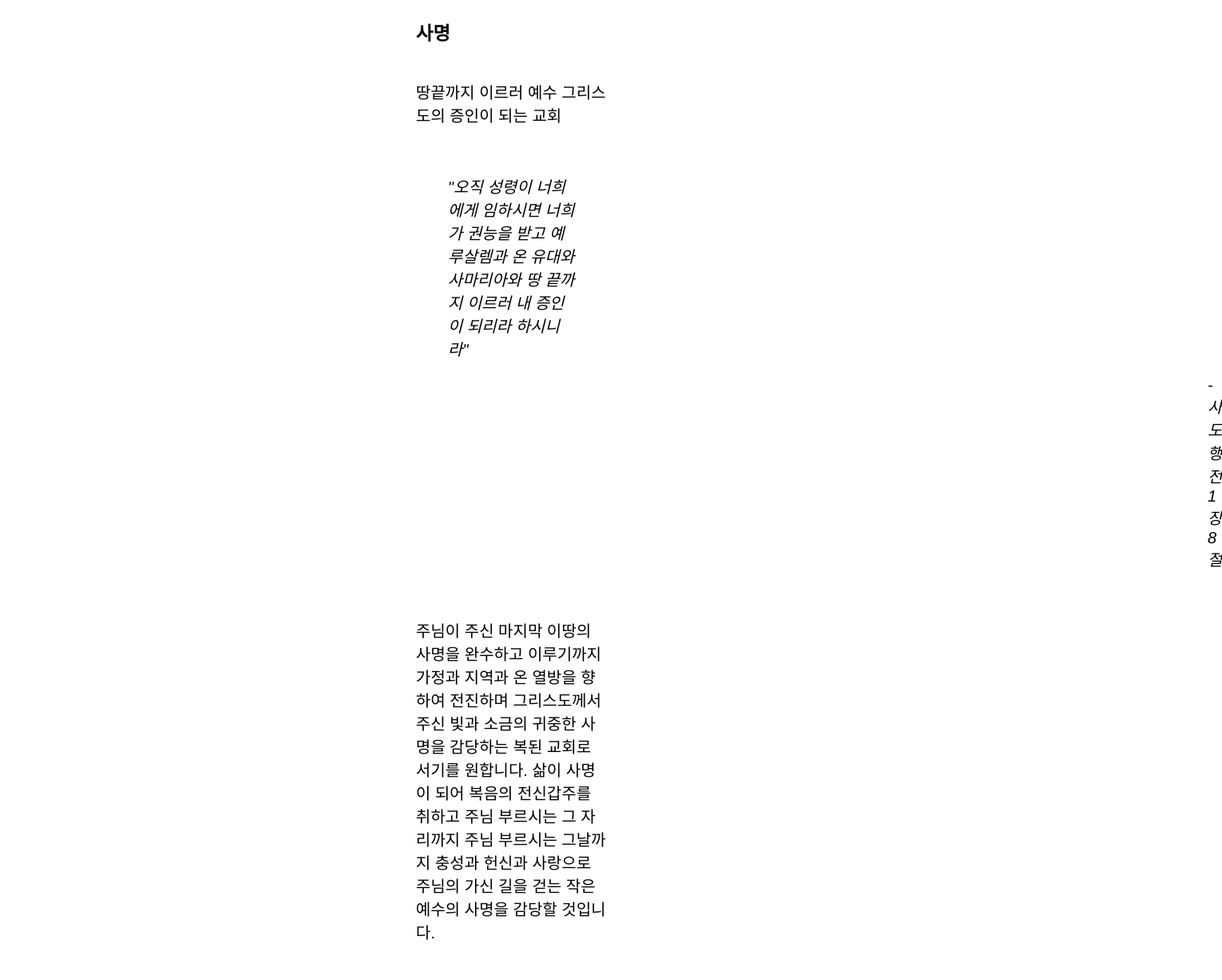
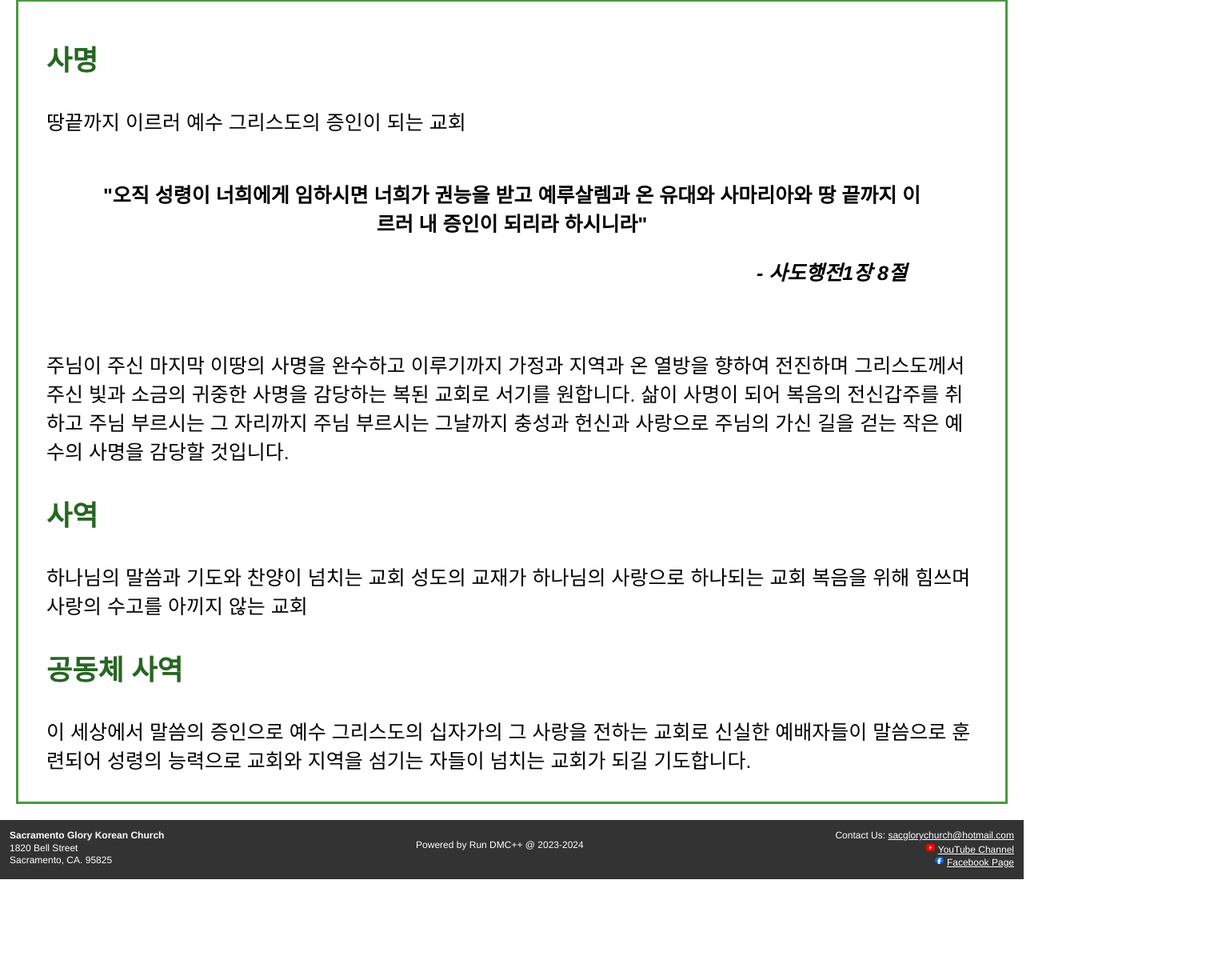
Before and after one commit to AndrewT-CSUS/RunDMCPP_SeniorProject, a React (Create React App) app in the folder Frontend/: page /aboutUs in a window 1280 px wide. Shown: the part 178-1403 px from the top of the page at 80% size, 1528 px wide, since content can reach past the window. After the commit the page ends 1277 px from the top, so only its background shows below. Built offline with nearby package versions, Linux system fonts and the light colour scheme; no server answers.

Commit message:
DT-152 - CSS template for About Us

```diff
--- /dev/null
+++ b/Frontend/src/components/aboutUs.css
@@ -0,0 +1,24 @@
+.aboutUs_body {
+    display: 'flex';
+    flex-direction: column;
+    align-items: center;
+    justify-content: center;
+    font-size: 25px;
+    padding: 10px;
+    border-style: solid;
+    border-color: #499a41;
+}
+
+.aboutUs_sections {
+    padding: 0 25px 0 25px;
+}
+
+.aboutUs_titles {
+    font-size: 35px;
+    color: #276622;
+}
+
+.aboutUs_quote_border {
+    text-align: center;
+    padding: 30px;
+}
--- a/Frontend/src/components/aboutUs.jsx
+++ b/Frontend/src/components/aboutUs.jsx
@@ -1,53 +1,42 @@
 import React from 'react';
+import './aboutUs.css';
 
 function AboutUs() {
-
-  const container = {
-    display: 'flex',
-    flexDirection: 'column',
-    alignContent: 'left',
-    justifyContent: 'space-evenly',
-    marginLeft: 500,
-    marginRight: 500,
-    fontSize: 20,
-  };
-
-  const section = {
-    marginBottom: 10,
-    alignItems: 'left'
-  };
-
   return (
     <main>
-      <div className='container' style={container}>
-            <h3 className='Dusty Statement title'>사명</h3>
+      <div className='aboutUs_body'>
+        <section className='aboutUs_sections'>
+          <h3 className='aboutUs_titles'>사명</h3>
           <p>땅끝까지 이르러 예수 그리스도의 증인이 되는 교회</p>
-
           <p>
-                <blockquote>
-                <i>
+              <blockquote className='aboutUs_quote_border'>
+              <b>
                 "오직 성령이 너희에게 임하시면 너희가 권능을 받고 예루살렘과
                 온 유대와 사마리아와 땅 끝까지 이르러 내 증인이 되리라 하시니라" {"\n"}
-                </i>
-                    <p style={{marginLeft: 950}}><i>- 사도행전1장 8절</i></p>
+                  <p style={{marginLeft: 800}}><i>- 사도행전1장 8절</i></p>
+              </b>
               </blockquote>
           </p>
+          <p>
+              주님이 주신 마지막 이땅의 사명을 완수하고 이루기까지 가정과 지역과 온 열방을 향하여 전진하며 그리스도께서 주신
+              빛과 소금의 귀중한 사명을 감당하는 복된 교회로 서기를 원합니다. 삶이 사명이 되어 복음의 전신갑주를 취하고 주님
+              부르시는 그 자리까지 주님 부르시는 그날까지 충성과 헌신과 사랑으로 주님의 가신 길을 걷는 작은 예수의 사명을 감당할 것입니다.
+          </p>
+        </section>
 
-        <p>
-            주님이 주신 마지막 이땅의 사명을 완수하고 이루기까지 가정과 지역과 온 열방을 향하여 전진하며 그리스도께서 주신 빛과 소금의 귀중한 사명을
-            감당하는 복된 교회로 서기를 원합니다. 삶이 사명이 되어 복음의 전신갑주를 취하고 주님 부르시는 그 자리까지 주님 부르시는 그날까지 충성과 헌신과 사랑으로 주님의
-            가신 길을 걷는 작은 예수의 사명을 감당할 것입니다.
-        </p>
+        <section className='aboutUs_sections'>
+          <h3 className='aboutUs_titles'>사역</h3>
+          <p>하나님의 말씀과 기도와 찬양이 넘치는 교회 성도의 교재가 하나님의 사랑으로 하나되는 교회 복음을 위해 힘쓰며 사랑의 수고를 아끼지 않는 교회</p>
+        </section>
 
-        <h3 className='Mission Statement title'>사역</h3>
-        <p>하나님의 말씀과 기도와 찬양이 넘치는 교회 성도의 교재가 하나님의 사랑으로 하나되는 교회 복음을 위해 힘쓰며 사랑의 수고를 아끼지 않는 교회</p>
-
-        <h3 className='Community Ministry title'>공동체 사역</h3>
+        <section className='aboutUs_sections'>
+          <h3 className='aboutUs_titles'>공동체 사역</h3>
           <p>
               이 세상에서 말씀의 증인으로 예수 그리스도의 십자가의 그 사랑을
               전하는 교회로 신실한 예배자들이 말씀으로 훈련되어 성령의 능력으로
               교회와 지역을 섬기는 자들이 넘치는 교회가 되길 기도합니다.
           </p>
+        </section>
       </div>
     </main>
   );
```
Lines whose indentation alone changed are shown as unchanged.
